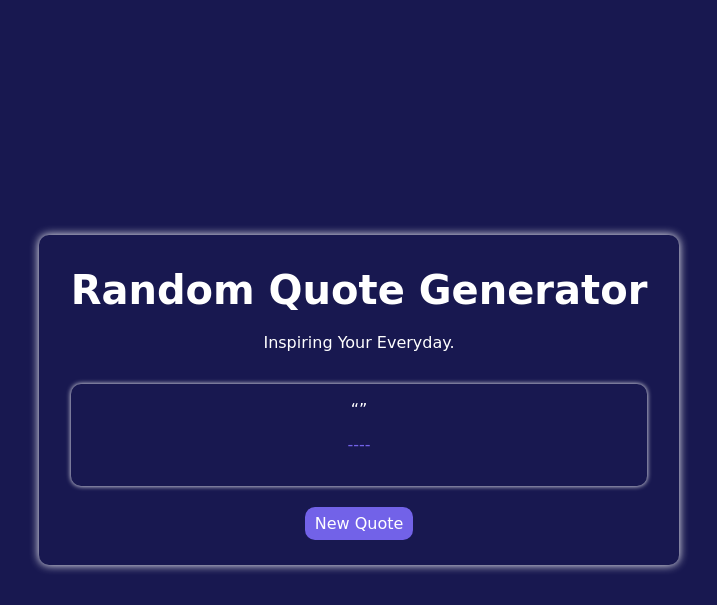
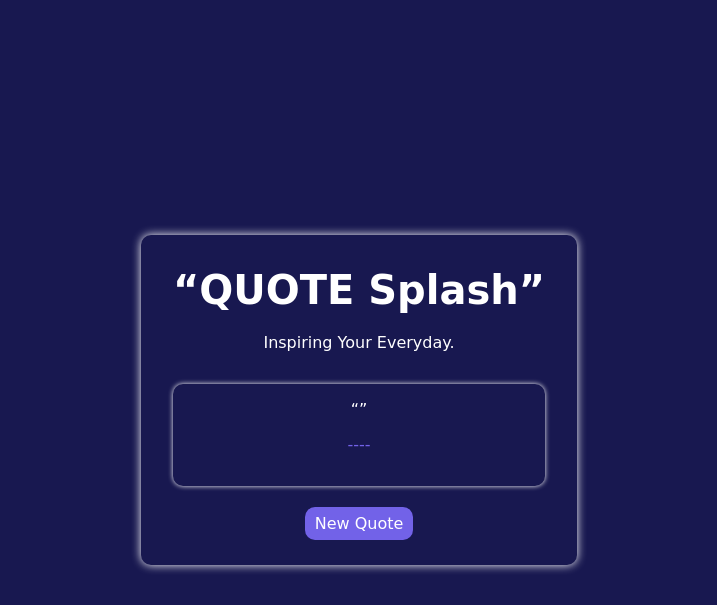
Before and after one commit to tomi3-11/QuoteSplash, a Flask app: page / in a window 1280 px wide. Shown: the top 605 px of the page, without its empty margins (281-998 px from the left). Run offline with Flask 3, Linux system fonts and the light colour scheme; data that the repository does not hold is empty.

Commit message:
Title Updated for the template

```diff
--- a/templates/base.html
+++ b/templates/base.html
@@ -3,7 +3,7 @@
 <head>
     <meta charset="UTF-8">
     <meta name="viewport" content="width=device-width, initial-scale=1.0">
-    <title>Random Quote Generator</title>
+    <title>Home - QUOTE Splash</title>
     {% block style %}{% endblock %}
 </head>
 <body>
--- a/templates/quotes.html
+++ b/templates/quotes.html
@@ -8,7 +8,7 @@
 
     <div class="container">
         <div class="q-title">
-            Random Quote Generator
+            <q>QUOTE Splash</q>
         </div>
 
         <div class="text">Inspiring Your Everyday.</div>
```
